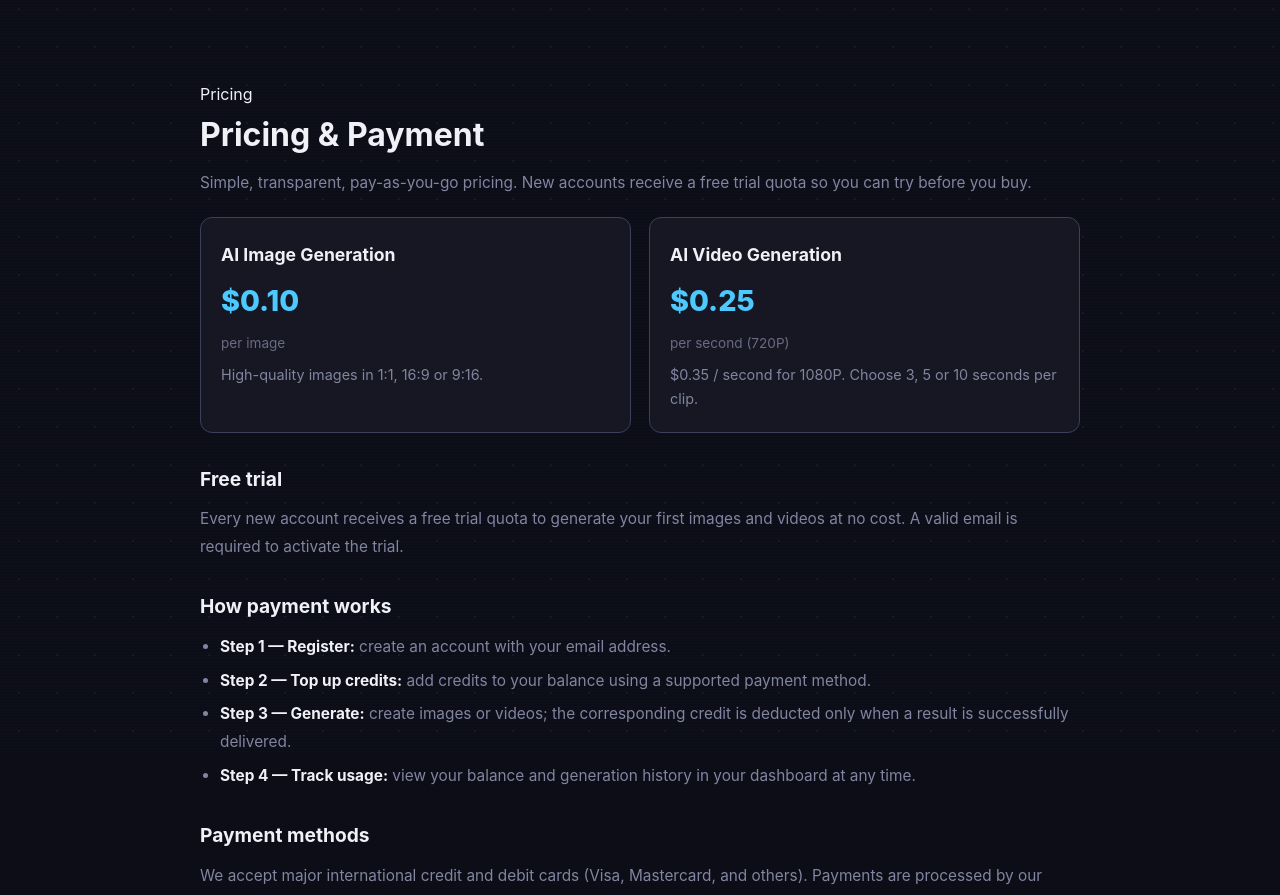
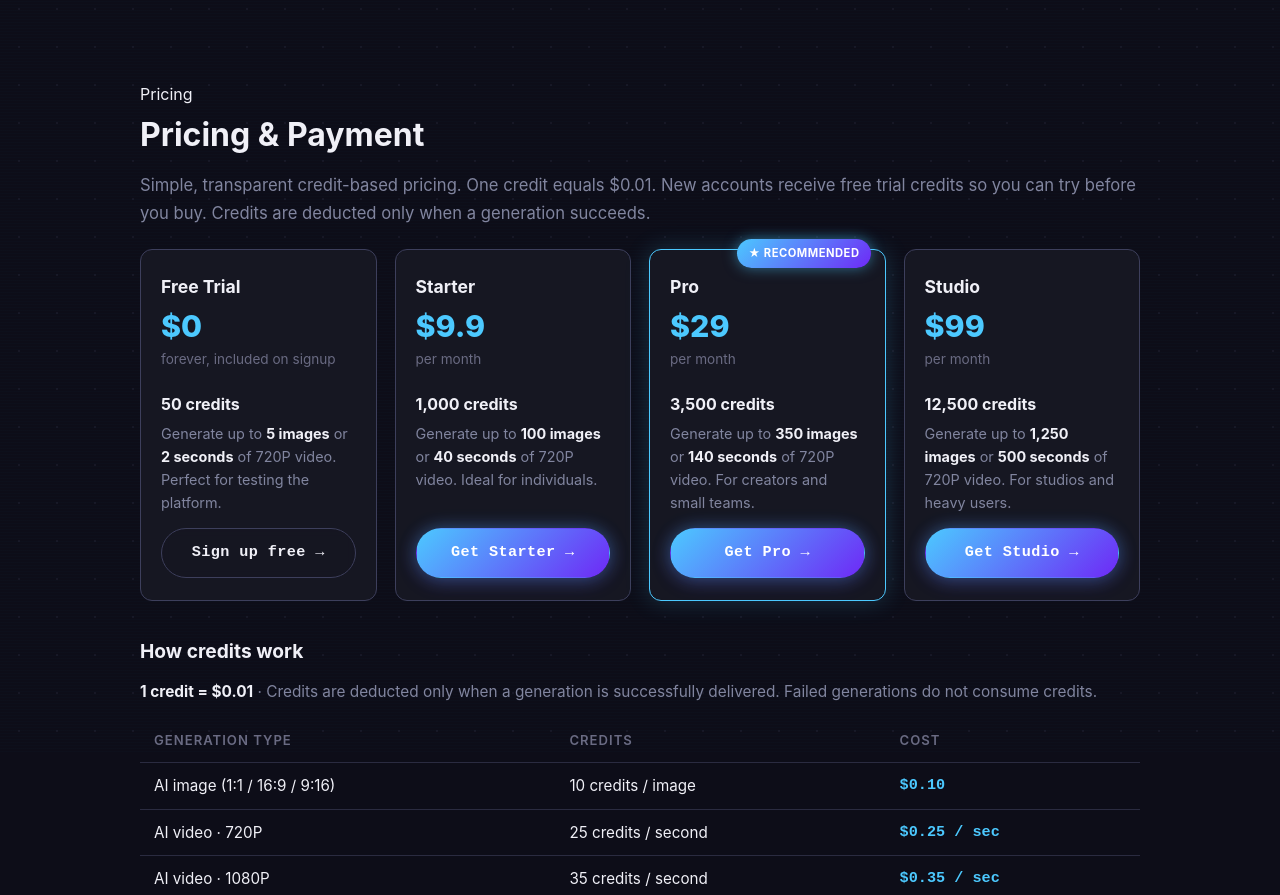
Before and after one commit to AIMODELAPI/modelapi, a website: page pricing.html in a window 1280 px wide. Shown: the part 48-943 px from the top of the page. Drawn offline with Linux system fonts and the light colour scheme.

Commit message:
定价改为套餐积分制度（4 档套餐：试用/Starter/Pro/Studio）
- pricing.html 全面重写：4 档套餐卡片 + Pro 推荐标识 + 积分消耗表 + How credits work 说明
- index.html 首页套餐区块同步：4 档套餐卡片 + Pro 高亮
- modelapi-demo.css 新增 .price-card / .price-card--featured / .price-badge / .price-table 样式（4 档卡片自适应布局，推荐卡有霓虹边框+辉光）
- 单位统一：1 积分 = $0.01（10 积分/张图、25 积分/秒 720P、35 积分/秒 1080P）

```diff
--- a/modelapi-demo.css
+++ b/modelapi-demo.css
@@ -562,3 +562,23 @@ body{animation:page-fade-in .6s var(--ease-out-quart) both}
 .article-foot{border-top:1px solid var(--border);margin-top:44px;padding-top:24px;color:var(--muted-2);font-size:.88rem;display:flex;justify-content:space-between;flex-wrap:wrap;gap:12px}
 .article-foot a{color:var(--neon)}
 @media(max-width:880px){.post-grid{grid-template-columns:1fr}.article-wrap{padding:90px 0 30px}}
+
+/* ═══════════════ 套餐定价卡 ═══════════════ */
+.price-grid{display:grid;grid-template-columns:repeat(auto-fit,minmax(220px,1fr));gap:18px;margin:20px 0}
+.price-card{background:var(--surface);border:1px solid var(--border-2);border-radius:var(--radius-lg);padding:22px 20px;position:relative;transition:all var(--duration-normal);display:flex;flex-direction:column}
+.price-card:hover{border-color:var(--neon-soft);box-shadow:0 0 20px rgba(76,201,255,.1);transform:translateY(-3px)}
+.price-card h3{font-size:1.1rem;margin-bottom:8px;color:var(--text)}
+.price-card .amount{font-size:1.9rem;font-weight:800;color:var(--neon);margin-bottom:4px;line-height:1.1}
+.price-card .unit{color:var(--muted-2);font-size:.85rem;margin-bottom:12px}
+.price-card .credits{font-size:1rem;font-weight:700;color:var(--text);margin:8px 0 4px}
+.price-card .meta{color:var(--muted);font-size:.9rem;line-height:1.6;margin:0 0 14px;flex:1}
+.price-card .btn{margin-top:auto;justify-content:center}
+.price-card--featured{border-color:var(--neon);box-shadow:0 0 24px rgba(76,201,255,.2)}
+.price-card--featured:hover{box-shadow:0 0 32px rgba(76,201,255,.35)}
+.price-badge{position:absolute;top:-11px;right:14px;background:linear-gradient(135deg,var(--neon),var(--purple-2));color:#fff;font-size:.7rem;font-weight:700;padding:5px 11px;border-radius:99px;letter-spacing:.5px;text-transform:uppercase;box-shadow:0 0 14px var(--neon-soft)}
+.price-table{width:100%;border-collapse:collapse;margin:14px 0;font-size:.95rem}
+.price-table th,.price-table td{padding:10px 14px;text-align:left;border-bottom:1px solid var(--border)}
+.price-table th{color:var(--muted-2);font-weight:600;font-size:.82rem;text-transform:uppercase;letter-spacing:1px}
+.price-table td{color:var(--text)}
+.price-table td:last-child{color:var(--neon);font-weight:600;font-family:"JetBrains Mono",ui-monospace,monospace}
+@media(max-width:640px){.price-grid{grid-template-columns:1fr}}
--- a/pricing.html
+++ b/pricing.html
@@ -7,19 +7,14 @@
 <meta name="description" content="ModelAPI pricing for AI image and video generation, and how payment works.">
 <link rel="stylesheet" href="modelapi-demo.css">
 <style>
-.legal-wrap{max-width:880px;margin:0 auto;padding:70px 0 40px}
+.legal-wrap{max-width:1000px;margin:0 auto;padding:70px 0 40px}
 .legal-wrap h1{font-size:2rem;margin-bottom:6px}
-.legal-wrap h2{font-size:1.2rem;margin:30px 0 10px;color:var(--text)}
+.legal-wrap h2{font-size:1.2rem;margin:34px 0 10px;color:var(--text)}
 .legal-wrap p,.legal-wrap li{color:var(--muted);line-height:1.8;font-size:.96rem}
 .legal-wrap ul{padding-left:20px}
 .legal-wrap li{margin:6px 0}
 .legal-wrap b{color:var(--text)}
-.price-grid{display:grid;grid-template-columns:repeat(auto-fit,minmax(240px,1fr));gap:18px;margin:20px 0}
-.price-card{background:var(--surface);border:1px solid var(--border-2);border-radius:var(--radius-lg);padding:22px 20px}
-.price-card h3{font-size:1.1rem;margin-bottom:8px;color:var(--text)}
-.price-card .amount{font-size:1.8rem;font-weight:800;color:var(--neon);margin-bottom:6px}
-.price-card .unit{color:var(--muted-2);font-size:.85rem}
-.price-card p{color:var(--muted);font-size:.9rem;margin-top:8px;line-height:1.6}
+.legal-wrap .lede{font-size:1.04rem;color:var(--muted);line-height:1.7;margin:8px 0 22px}
 </style>
 </head>
 <body>
@@ -33,38 +28,76 @@
 <section class="wrap legal-wrap">
   <span class="eyebrow">Pricing</span>
   <h1>Pricing &amp; Payment</h1>
-  <p>Simple, transparent, pay-as-you-go pricing. New accounts receive a free trial quota so you can try before you buy.</p>
+  <p class="lede">Simple, transparent credit-based pricing. One credit equals $0.01. New accounts receive free trial credits so you can try before you buy. Credits are deducted only when a generation succeeds.</p>
 
+  <!-- ═══════ 套餐卡片 ═══════ -->
   <div class="price-grid">
     <div class="price-card">
-      <h3>AI Image Generation</h3>
-      <div class="amount">$0.10</div>
-      <div class="unit">per image</div>
-      <p>High-quality images in 1:1, 16:9 or 9:16.</p>
+      <h3>Free Trial</h3>
+      <div class="amount">$0</div>
+      <div class="unit">forever, included on signup</div>
+      <div class="credits">50 credits</div>
+      <p class="meta">Generate up to <b>5 images</b> or <b>2 seconds</b> of 720P video. Perfect for testing the platform.</p>
+      <a class="btn btn-ghost" href="login.html?mode=signup">Sign up free →</a>
     </div>
+
     <div class="price-card">
-      <h3>AI Video Generation</h3>
-      <div class="amount">$0.25</div>
-      <div class="unit">per second (720P)</div>
-      <p>$0.35 / second for 1080P. Choose 3, 5 or 10 seconds per clip.</p>
+      <h3>Starter</h3>
+      <div class="amount">$9.9</div>
+      <div class="unit">per month</div>
+      <div class="credits">1,000 credits</div>
+      <p class="meta">Generate up to <b>100 images</b> or <b>40 seconds</b> of 720P video. Ideal for individuals.</p>
+      <a class="btn btn-primary" href="login.html?mode=signup">Get Starter →</a>
+    </div>
+
+    <div class="price-card price-card--featured">
+      <span class="price-badge">★ Recommended</span>
+      <h3>Pro</h3>
+      <div class="amount">$29</div>
+      <div class="unit">per month</div>
+      <div class="credits">3,500 credits</div>
+      <p class="meta">Generate up to <b>350 images</b> or <b>140 seconds</b> of 720P video. For creators and small teams.</p>
+      <a class="btn btn-primary" href="login.html?mode=signup">Get Pro →</a>
+    </div>
+
+    <div class="price-card">
+      <h3>Studio</h3>
+      <div class="amount">$99</div>
+      <div class="unit">per month</div>
+      <div class="credits">12,500 credits</div>
+      <p class="meta">Generate up to <b>1,250 images</b> or <b>500 seconds</b> of 720P video. For studios and heavy users.</p>
+      <a class="btn btn-primary" href="login.html?mode=signup">Get Studio →</a>
     </div>
   </div>
 
-  <h2>Free trial</h2>
-  <p>Every new account receives a free trial quota to generate your first images and videos at no cost. A valid email is required to activate the trial.</p>
+  <!-- ═══════ How credits work ═══════ -->
+  <h2>How credits work</h2>
+  <p><b>1 credit = $0.01</b> · Credits are deducted only when a generation is successfully delivered. Failed generations do not consume credits.</p>
+  <table class="price-table">
+    <thead><tr><th>Generation type</th><th>Credits</th><th>Cost</th></tr></thead>
+    <tbody>
+      <tr><td>AI image (1:1 / 16:9 / 9:16)</td><td>10 credits / image</td><td>$0.10</td></tr>
+      <tr><td>AI video · 720P</td><td>25 credits / second</td><td>$0.25 / sec</td></tr>
+      <tr><td>AI video · 1080P</td><td>35 credits / second</td><td>$0.35 / sec</td></tr>
+    </tbody>
+  </table>
+  <p>Example: a 5-second 720P video costs 125 credits ($1.25); a 10-second 1080P video costs 350 credits ($3.50).</p>
 
+  <!-- ═══════ How payment works ═══════ -->
   <h2>How payment works</h2>
   <ul>
-    <li><b>Step 1 — Register:</b> create an account with your email address.</li>
-    <li><b>Step 2 — Top up credits:</b> add credits to your balance using a supported payment method.</li>
-    <li><b>Step 3 — Generate:</b> create images or videos; the corresponding credit is deducted only when a result is successfully delivered.</li>
-    <li><b>Step 4 — Track usage:</b> view your balance and generation history in your dashboard at any time.</li>
+    <li><b>Step 1 — Register:</b> create an account with your email address and receive <b>50 free trial credits</b>.</li>
+    <li><b>Step 2 — Choose a package:</b> pick the monthly plan that fits your needs. Your account is topped up with that package's credits each billing cycle.</li>
+    <li><b>Step 3 — Generate:</b> create images or videos. The corresponding credits are deducted only when a result is successfully delivered.</li>
+    <li><b>Step 4 — Track usage:</b> view your balance, transaction history, and remaining credits in your dashboard at any time.</li>
   </ul>
 
+  <!-- ═══════ Payment methods ═══════ -->
   <h2>Payment methods</h2>
   <p>We accept major international credit and debit cards (Visa, Mastercard, and others). Payments are processed by our licensed payment partners; we do not store your card details.</p>
 
-  <h2>Refunds</h2>
+  <!-- ═══════ Refunds ═══════ -->
+  <h2>Refunds &amp; failed generations</h2>
   <p>For failed or defective generations, unused credits, and chargeback handling, please see our <a href="refund.html">Refund &amp; Delivery Policy</a>.</p>
 </section>
 
```
Also changed, not shown: index.html (+32 -17 lines).
